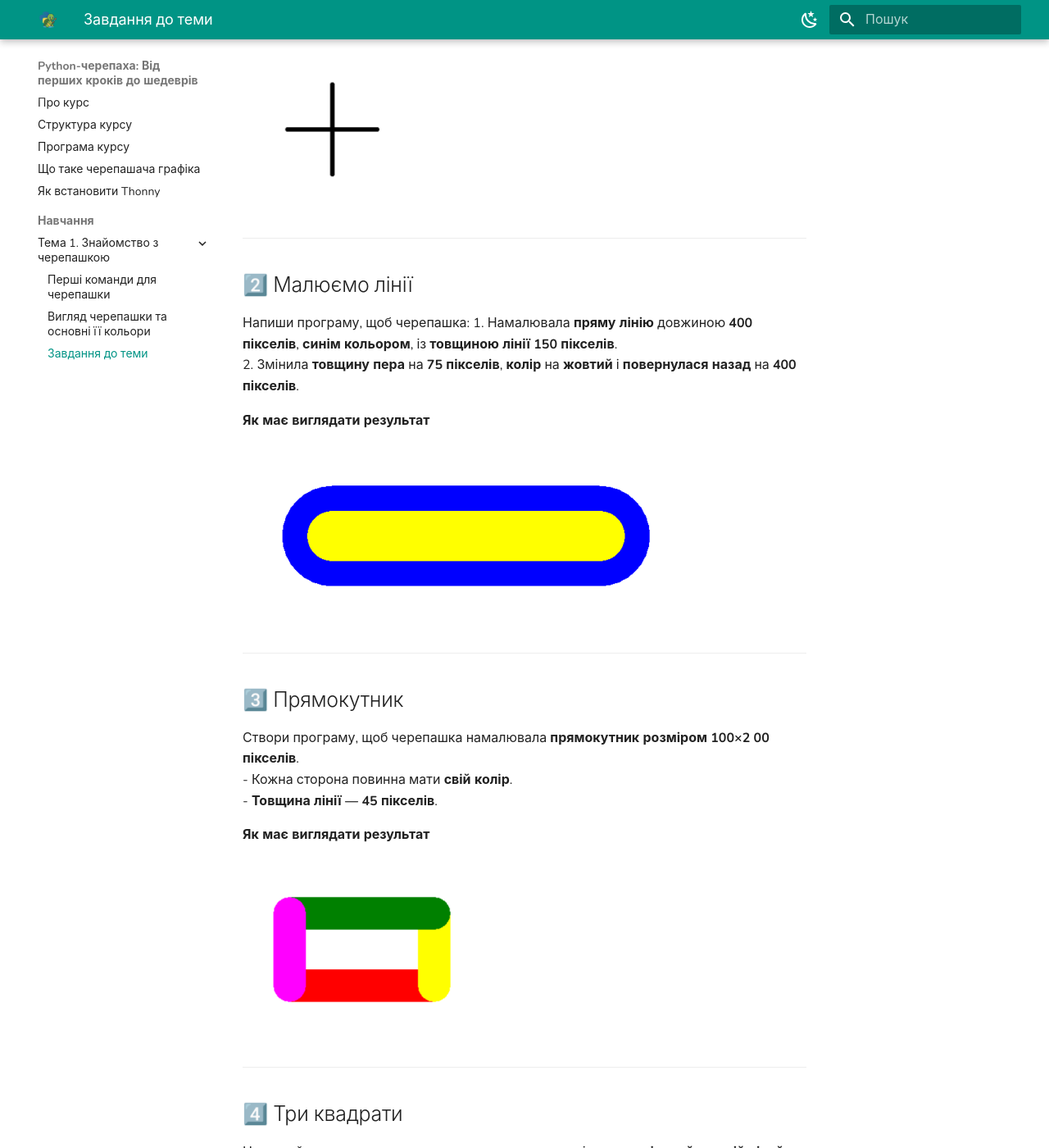
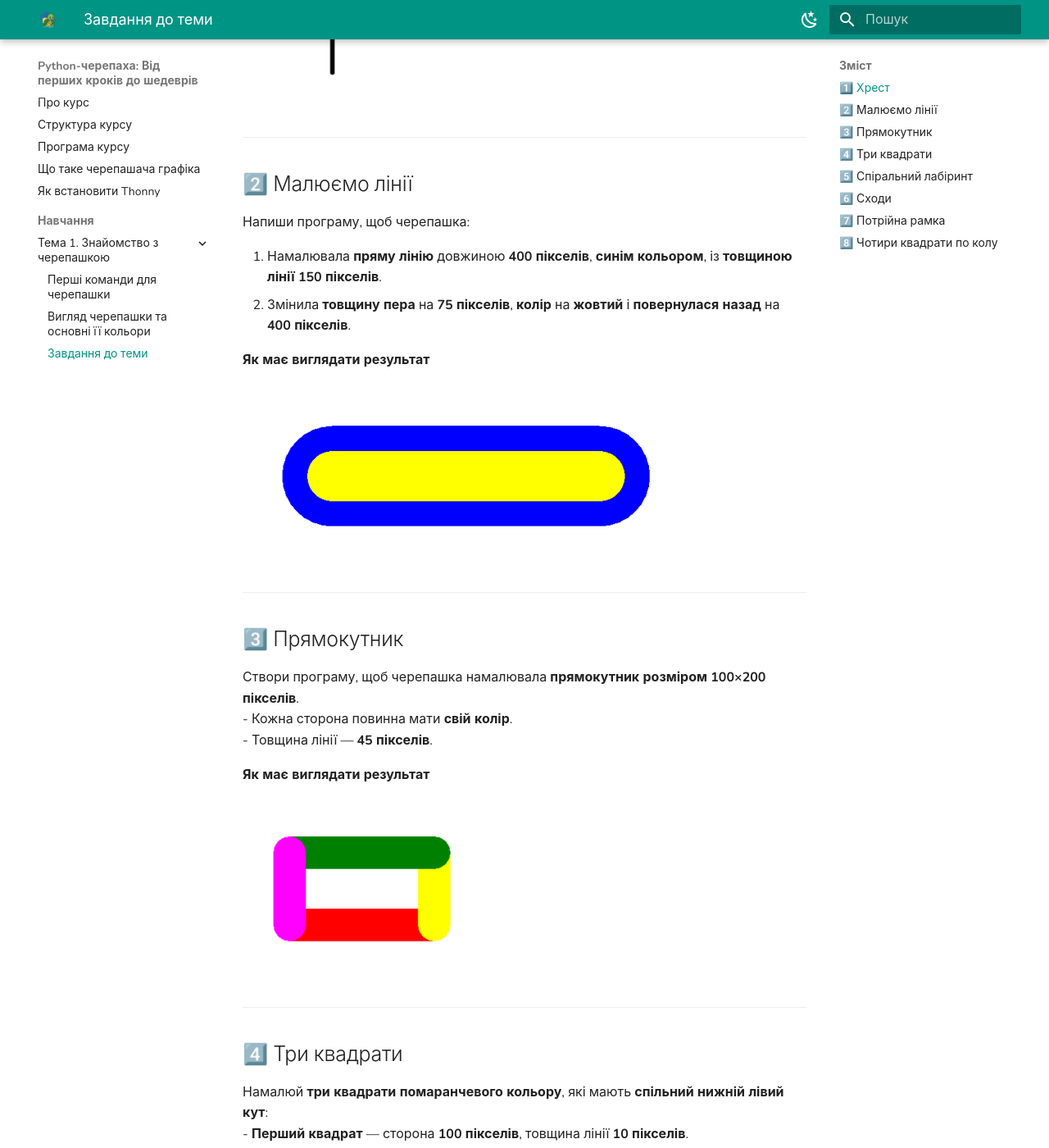
Before and after one commit to Andriy-Melya/Python-turtle_course, an MkDocs documentation site: the page built from docs/lessons/task_1-2.md, in a window 1280 px wide and 1400 px high, scrolled down 399 px. Shown: the whole window at 82% size. Built offline with MkDocs 1.6.1 and Material for MkDocs 9.7.7, drawn with Linux system fonts in a browser that asks for light colours; some of the changed text lies outside the part shown.

Commit message:
task - finish

```diff
--- a/docs/lessons/task_1-2.md
+++ b/docs/lessons/task_1-2.md
@@ -1,6 +1,4 @@
 # 🐢 Завдання до теми №1
-🐢 Завдання для уроків 1–2
-# Завдання до розділу
 
 ## 1️⃣ Хрест
 Створи програму, щоб черепашка намалювала **хрест** із двох перпендикулярних ліній довжиною **100 пікселів** кожна.
@@ -13,6 +11,7 @@
 
 ## 2️⃣ Малюємо лінії
 Напиши програму, щоб черепашка:
+
 1. Намалювала **пряму лінію** довжиною **400 пікселів**, **синім кольором**, із **товщиною лінії 150 пікселів**.
 2. Змінила **товщину пера** на **75 пікселів**, **колір** на **жовтий** і **повернулася назад** на **400 пікселів**.
 
@@ -23,9 +22,9 @@
 ---
 
 ## 3️⃣ Прямокутник
-Створи програму, щоб черепашка намалювала **прямокутник розміром 100×2 00 пікселів**.
+Створи програму, щоб черепашка намалювала **прямокутник розміром 100×200 пікселів**.
 - Кожна сторона повинна мати **свій колір**.
-- **Товщина лінії — 45 пікселів**.
+- Товщина лінії — **45 пікселів**.
 
 **Як має виглядати результат**
 
```
Also changed, not shown: other parts of docs/lessons/task_1-2.md (+3 -3 lines).
